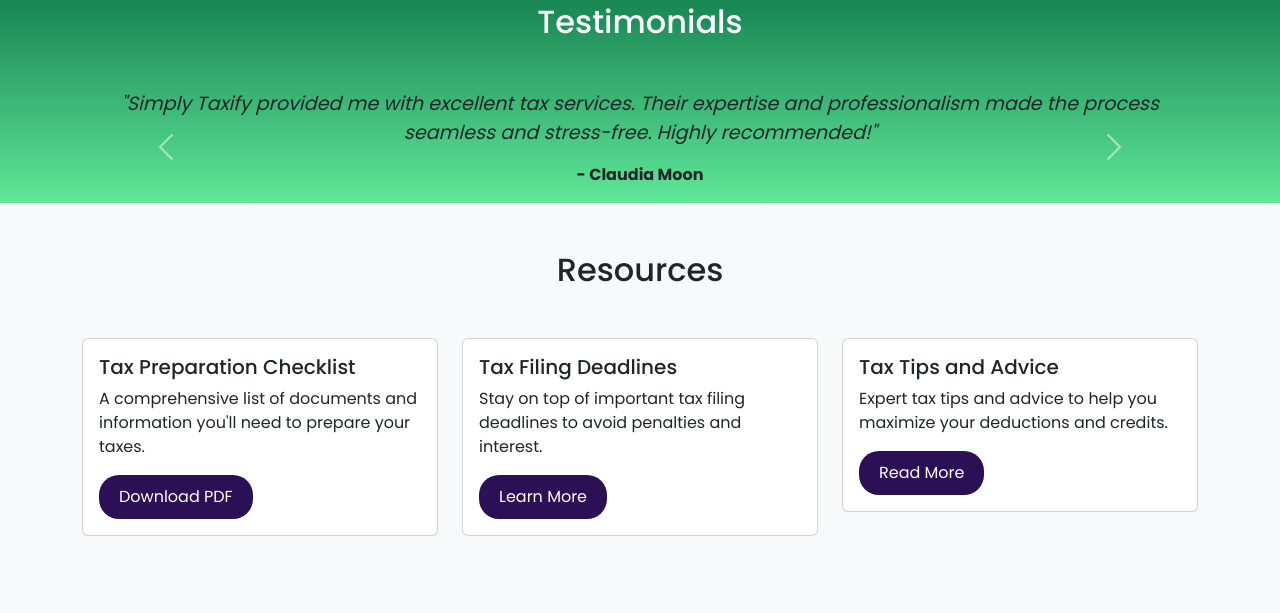
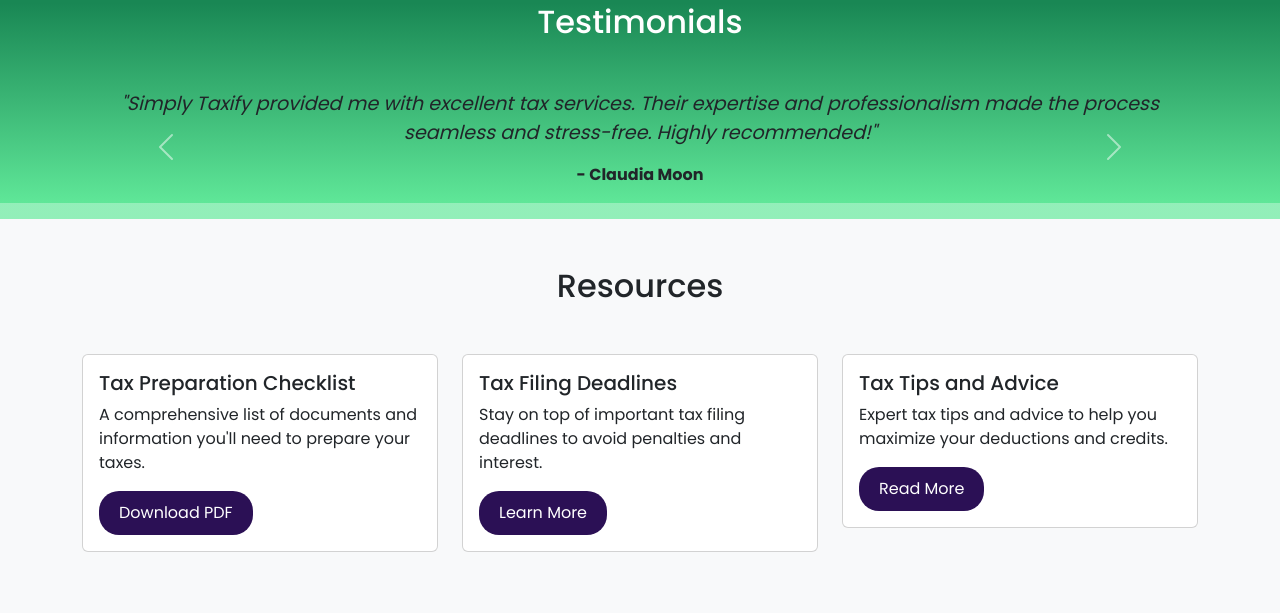
Before and after one commit to Vedha-Garapati/FBLA-Website-Coding-and-Development, a Django app: page / in a window 1280 px wide. Shown: the part 2638-3251 px from the top of the page. Run offline with Django 5.2, Linux system fonts and the light colour scheme; some libraries are stand-ins or nearby versions.

Commit message:
Polishes

```diff
--- a/templates/index.html
+++ b/templates/index.html
@@ -153,7 +153,7 @@
   <section class="testimonials" style="background: linear-gradient(#198754, #5fe798);">
     <div class="container">
       <h2 class="text-center text-white mb-5" data-aos="flip-up" data-aos-duration="500">Testimonials</h2>
-      <div id="testimonialCarousel" class="carousel slide" data-bs-ride="carousel">
+      <div id="testimonialCarousel" class="carousel slide mb-3" data-bs-ride="carousel">
         <div class="carousel-inner">
           <div class="carousel-item active">
             <div class="testimonial-item text-center">
```
